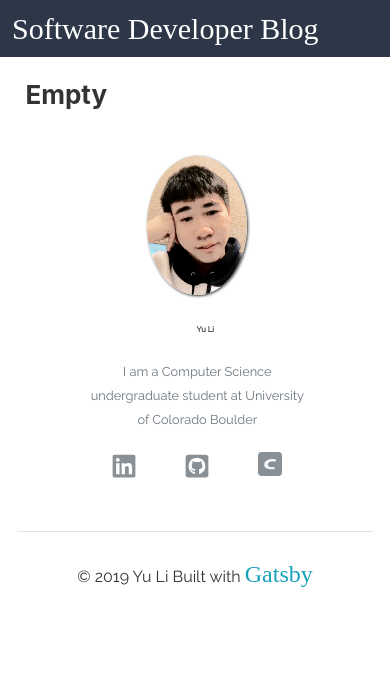
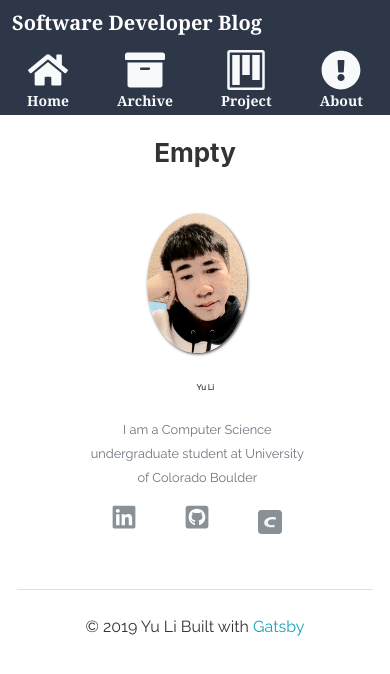
Before and after one commit to liyutommy/Blog, a Gatsby site: page /project in a window 390 px wide. Built offline with nearby package versions, Linux system fonts and the light colour scheme; Gatsby itself is replaced by a stand-in of ours.

Commit message:
add mobile menu

```diff
--- a/src/components/header/Header.js
+++ b/src/components/header/Header.js
@@ -33,6 +33,7 @@ const Header = ({ siteTitle, author, bio, contacts}) => {
         </h1>
         <Navigation />
       </div>
+      <MobileMenu />
     </header>
   )
 }
--- a/src/components/header/MobileMenu.js
+++ b/src/components/header/MobileMenu.js
@@ -1,19 +1,34 @@
 import React from "react"
-import "./MobileMenu.css"
+import {
+    FaHome,
+    FaArchive,
+    FaExclamationCircle
+} from "react-icons/fa"
+import { GoProject } from "react-icons/go"
+import {Link} from "gatsby"
+import "./header.css"
 
 const MobileMenu = () => {
     return(
-        <div id="menuToggle">
-            <input type="checkbox" />
-                <span></span>
-                <span></span>
-                <span></span>
-            <ul id="menu">
-                <li><a href="#">Home</a></li>
-                <li><a href="#">About</a></li>
-                <li><a href="#">Info</a></li>
-                <li><a href="#">Contact</a></li>
-            </ul>
+        <div className="mobile-menu py-1 text-center">
+            <div className="mobile-icon">
+                <Link to="/" title="Home" className="text-light mobile-icon-text">
+                    <FaHome size={40} style={{color: "light"}} />
+                    <span className="font-weight-bold">Home</span>
+                </Link>
+                <Link to="/archive" title="Archive" className="text-light ml-5 mobile-icon-text">
+                    <FaArchive size={40} style={{color: "light"}} />
+                    <span className="font-weight-bold">Archive</span>
+                </Link>
+                <Link to="/project" title="Project" className="text-light ml-5 mobile-icon-text">
+                    <GoProject size={40} style={{color: "light"}} />
+                    <span className="font-weight-bold">Project</span>
+                </Link>
+                <Link to="/about" title="About" className="text-light ml-5 mobile-icon-text">
+                    <FaExclamationCircle size={40} style={{color: "light"}} />
+                    <span className="font-weight-bold">About</span>
+                </Link>
+            </div>
         </div>
     )
 }
--- a/src/components/header/header.css
+++ b/src/components/header/header.css
@@ -45,12 +45,31 @@
   display: none;
 }
 
-.mobile-menu{
+.mobile-menu {
+  width: 100%;
+  background: #2d3748;
   display: none;
+  flex-direction: row;
+  justify-content: space-around;
 }
 
 @media only screen and (max-width: 850px) {
   .icon, .icon-text{display: none;}
+  .mobile-icon {
+    display: flex;
+    flex-direction: row;
+    justify-content: space-around;
+  }
+
+  .mobile-icon-text {
+    display: flex;
+    flex-direction: column;
+    align-items: center;
+    justify-content: center;
+    font-size: 14px;
+    text-decoration: none;
+  }
+  .mobile-menu{display: flex;}
   .mobile-siderbar-main{
     display: flex;
     flex-direction: column;
--- a/src/pages/project.js
+++ b/src/pages/project.js
@@ -1,5 +1,5 @@
 import React from "react"
-import { graphql, Link } from "gatsby"
+import { graphql } from "gatsby"
 import "bootstrap/dist/css/bootstrap.css"
 import "./index.css"
 
@@ -8,7 +8,7 @@ import SEO from "../components/seo"
 import Sidebar from "../components/sidebar/Sidebar"
 
 const ProjectPage = ({data}) => {
-    const posts = data.allMarkdownRemark.edges
+    //const posts = data.allMarkdownRemark.edges
 
     return (
       <Layout>
@@ -18,7 +18,7 @@ const ProjectPage = ({data}) => {
             <Sidebar />
           </div>
           <div className="blog">
-            <h2 className="">Empty</h2>
+            <h2 className="text-center">Empty</h2>
           </div>
         </div>
       </Layout>
```
